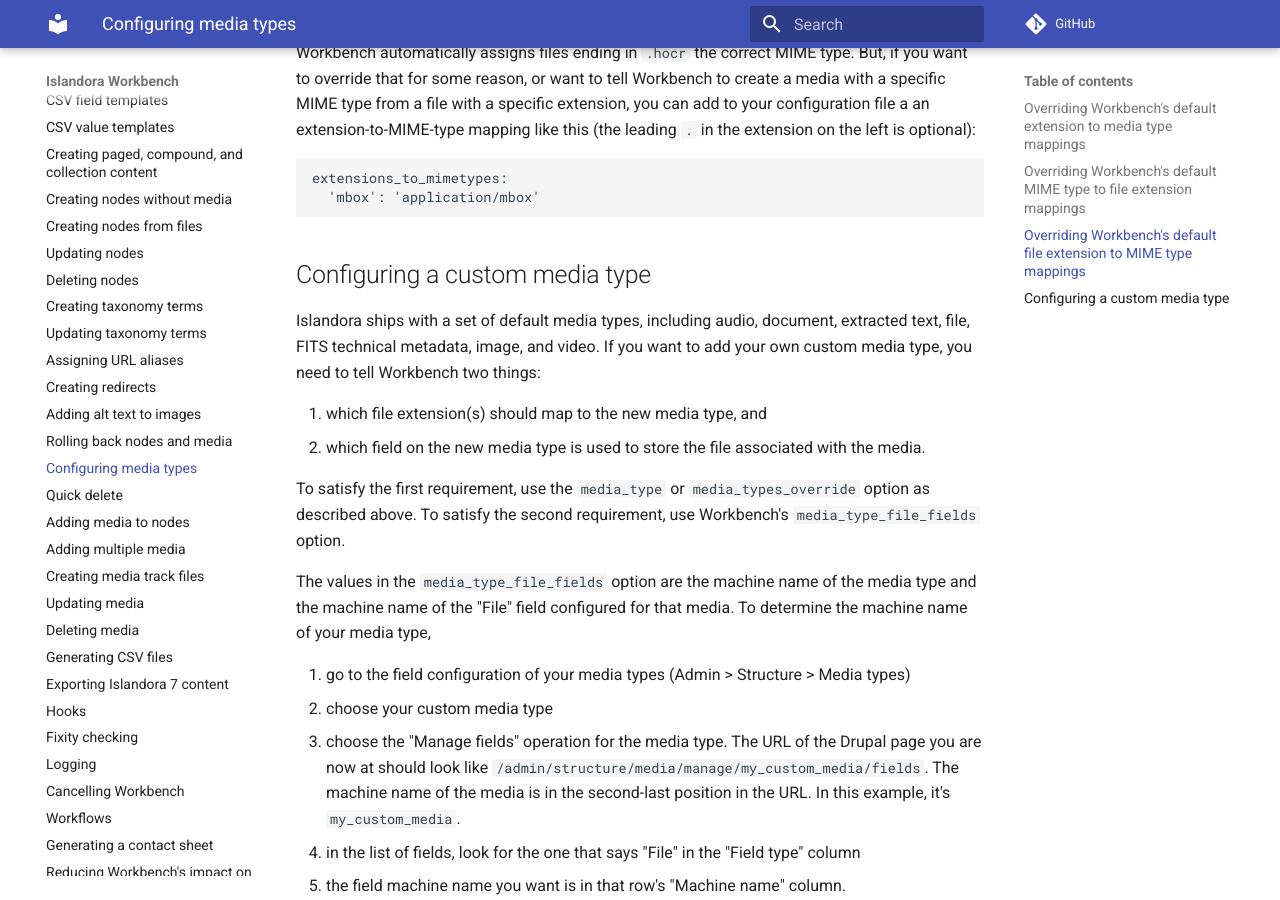
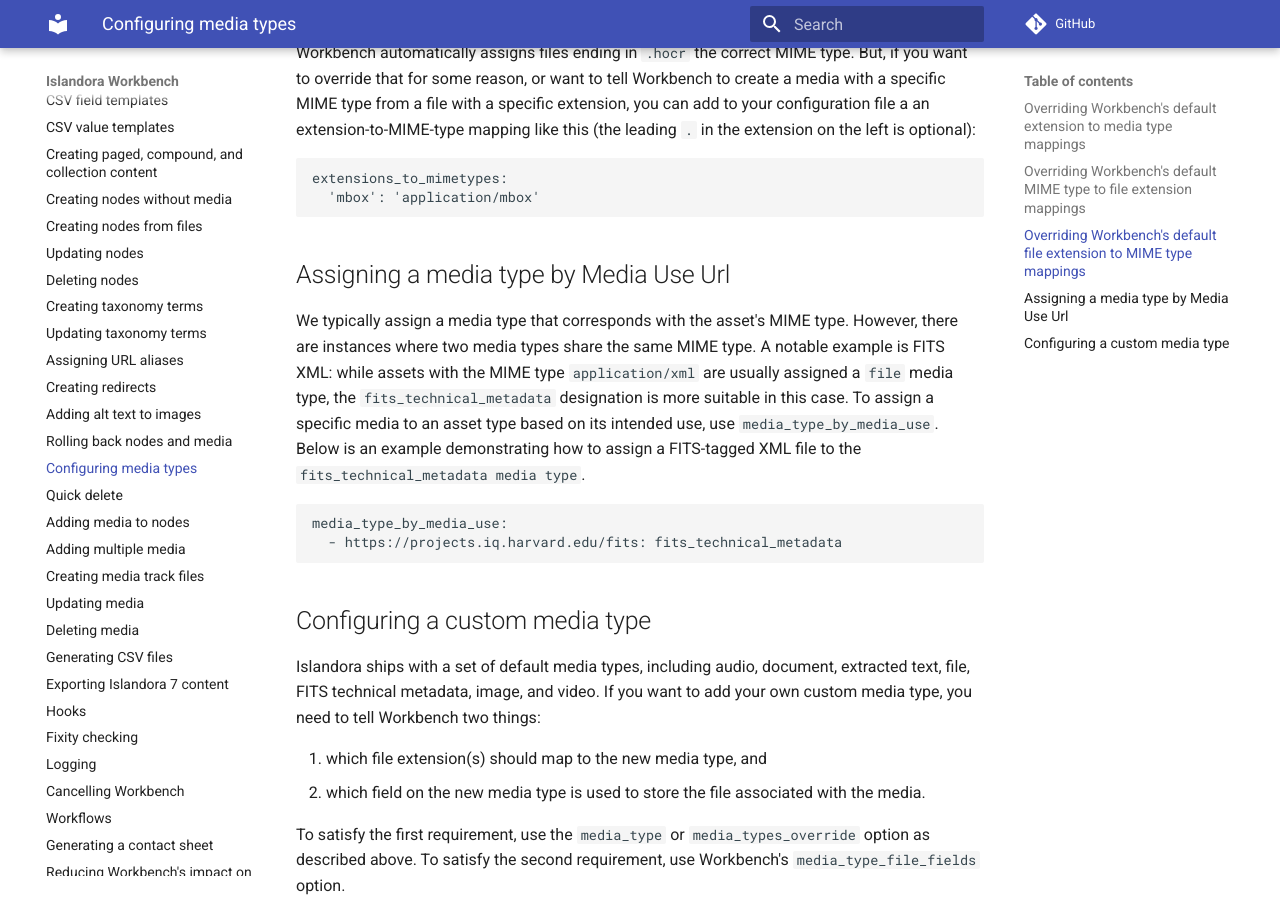
Before and after one commit to mjordan/islandora_workbench_docs, an MkDocs documentation site: the page built from docs/media_types.md, in a window 1280 px wide and 900 px high, scrolled down 2132 px. Built offline with MkDocs 1.6.1 and Material for MkDocs 9.7.7, drawn with Linux system fonts in a browser that asks for light colours; comment, search, counter and statistics services are not loaded.

Commit message:
Update media_types.md

````diff
--- a/docs/media_types.md
+++ b/docs/media_types.md
@@ -54,6 +54,15 @@
   'mbox': 'application/mbox'
 ```
 
+## Assigning a media type by Media Use Url
+
+We typically assign a media type that corresponds with the asset's MIME type. However, there are instances where two media types share the same MIME type. A notable example is FITS XML: while assets with the MIME type `application/xml` are usually assigned a `file` media type, the `fits_technical_metadata` designation is more suitable in this case. To assign a specific media to an asset type based on its intended use, use `media_type_by_media_use`. Below is an example demonstrating how to assign a FITS-tagged XML file to the `fits_technical_metadata media type`.
+
+```yaml
+media_type_by_media_use:
+  - https://projects.iq.harvard.edu/fits: fits_technical_metadata
+```
+
 ## Configuring a custom media type
 
 Islandora ships with a set of default media types, including audio, document, extracted text, file, FITS technical metadata, image, and video. If you want to add your own custom media type, you need to tell Workbench two things:
````
